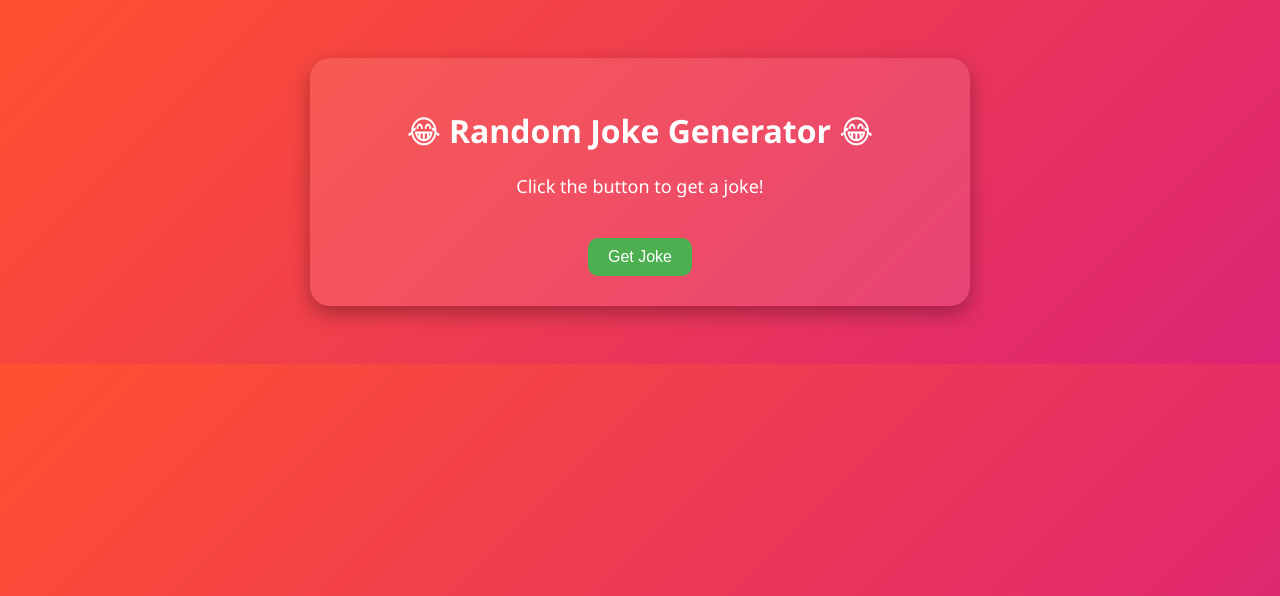
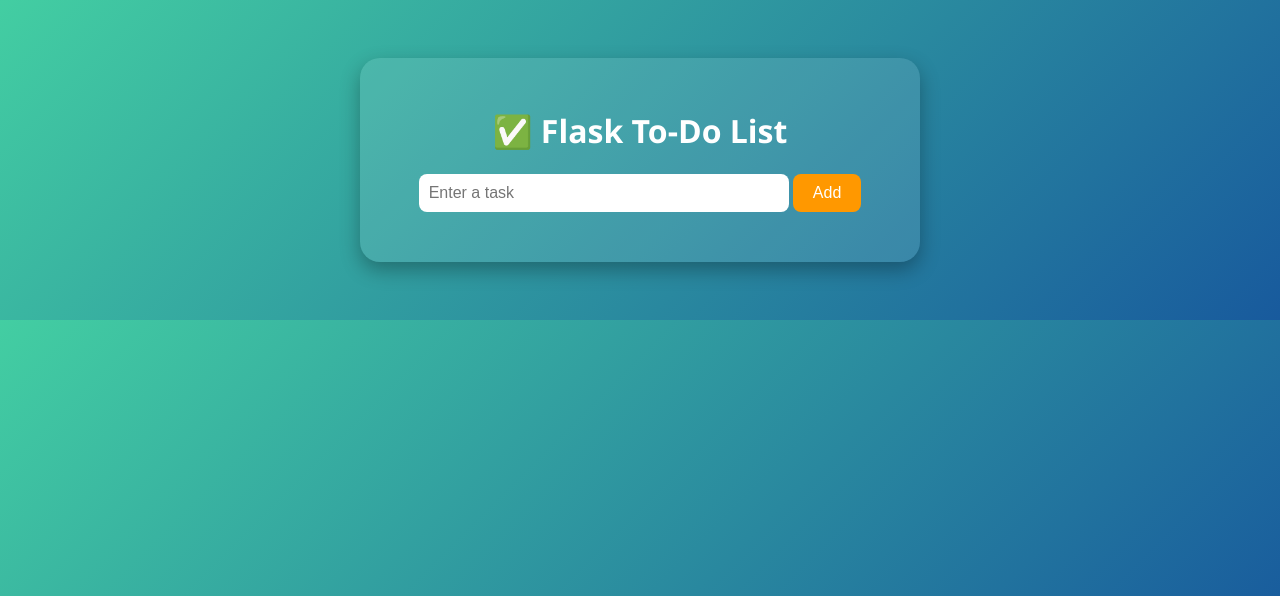
Before and after one commit to ragav1n/wic-azure, a Flask app: page / in a window 1280 px wide. Shown: the top 596 px of the page. Run offline with Flask 3, Linux system fonts and the light colour scheme; data that the repository does not hold is empty.

Commit message:
Updated Todo List

```diff
--- a/app.py
+++ b/app.py
@@ -1,24 +1,41 @@
-from flask import Flask, render_template, jsonify
-import random
+from flask import Flask, render_template, jsonify, request
 
 app = Flask(__name__)
 
-jokes = [
-    {"setup": "Why don’t scientists trust atoms?", "punchline": "Because they make up everything!"},
-    {"setup": "Why did the math book look sad?", "punchline": "Because it had too many problems."},
-    {"setup": "Why can’t your nose be 12 inches long?", "punchline": "Because then it would be a foot!"},
-    {"setup": "Why was the computer cold?", "punchline": "Because it left its Windows open."},
-    {"setup": "Why did the scarecrow win an award?", "punchline": "Because he was outstanding in his field!"}
-]
+# In-memory task storage
+tasks = []
 
 @app.route("/")
 def home():
     return render_template("index.html")
 
-@app.route("/joke")
-def get_joke():
-    joke = random.choice(jokes)
-    return jsonify(joke)
+@app.route("/tasks", methods=["GET"])
+def get_tasks():
+    return jsonify(tasks)
+
+@app.route("/tasks", methods=["POST"])
+def add_task():
+    data = request.get_json()
+    task_text = data.get("task", "").strip()
+    if task_text:
+        task = {"id": len(tasks) + 1, "task": task_text, "done": False}
+        tasks.append(task)
+        return jsonify(task), 201
+    return jsonify({"error": "Task cannot be empty"}), 400
+
+@app.route("/tasks/<int:task_id>/toggle", methods=["PUT"])
+def toggle_task(task_id):
+    for task in tasks:
+        if task["id"] == task_id:
+            task["done"] = not task["done"]
+            return jsonify(task)
+    return jsonify({"error": "Task not found"}), 404
+
+@app.route("/tasks/<int:task_id>", methods=["DELETE"])
+def delete_task(task_id):
+    global tasks
+    tasks = [task for task in tasks if task["id"] != task_id]
+    return jsonify({"message": "Task deleted"})
 
 if __name__ == "__main__":
     app.run(host="0.0.0.0", port=5001, debug=True)
--- a/templates/index.html
+++ b/templates/index.html
@@ -2,11 +2,11 @@
 <html lang="en">
 <head>
     <meta charset="UTF-8">
-    <title>😂 Random Joke App</title>
+    <title>✅ To-Do List App</title>
     <style>
         body {
             font-family: 'Segoe UI', Tahoma, sans-serif;
-            background: linear-gradient(135deg, #ff512f, #dd2476);
+            background: linear-gradient(135deg, #43cea2, #185a9d);
             color: white;
             text-align: center;
             padding: 50px;
@@ -15,45 +15,103 @@
             background: rgba(255, 255, 255, 0.1);
             border-radius: 20px;
             padding: 30px;
-            max-width: 600px;
+            max-width: 500px;
             margin: auto;
             box-shadow: 0 8px 20px rgba(0,0,0,0.3);
         }
+        input {
+            padding: 10px;
+            width: 70%;
+            border-radius: 8px;
+            border: none;
+            font-size: 16px;
+        }
         button {
-            background: #4CAF50;
+            background: #ff9800;
             border: none;
             padding: 10px 20px;
-            margin-top: 20px;
-            border-radius: 10px;
+            border-radius: 8px;
             font-size: 16px;
             color: white;
             cursor: pointer;
             transition: 0.3s;
         }
         button:hover {
-            background: #45a049;
+            background: #e68900;
             transform: scale(1.05);
         }
-        #joke {
-            font-size: 18px;
-            font-weight: 500;
-            margin: 20px 0;
+        ul {
+            list-style: none;
+            padding: 0;
+            margin-top: 20px;
+        }
+        li {
+            background: rgba(0, 0, 0, 0.3);
+            margin: 8px 0;
+            padding: 10px;
+            border-radius: 8px;
+            display: flex;
+            justify-content: space-between;
+            align-items: center;
+        }
+        .done {
+            text-decoration: line-through;
+            opacity: 0.7;
         }
     </style>
 </head>
 <body>
     <div class="card">
-        <h1>😂 Random Joke Generator 😂</h1>
-        <p id="joke">Click the button to get a joke!</p>
-        <button onclick="getJoke()">Get Joke</button>
+        <h1>✅ Flask To-Do List</h1>
+        <input type="text" id="taskInput" placeholder="Enter a task">
+        <button onclick="addTask()">Add</button>
+        <ul id="taskList"></ul>
     </div>
 
     <script>
-        async function getJoke() {
-            const response = await fetch("https://official-joke-api.appspot.com/random_joke");
-            const data = await response.json();
-            document.getElementById("joke").innerText = data.setup + " - " + data.punchline;
+        async function loadTasks() {
+            const res = await fetch("/tasks");
+            const tasks = await res.json();
+            const list = document.getElementById("taskList");
+            list.innerHTML = "";
+            tasks.forEach(task => {
+                const li = document.createElement("li");
+                li.innerHTML = `
+                    <span class="${task.done ? 'done' : ''}" onclick="toggleTask(${task.id})">
+                        ${task.task}
+                    </span>
+                    <button onclick="deleteTask(${task.id})">❌</button>
+                `;
+                list.appendChild(li);
+            });
         }
+
+        async function addTask() {
+            const input = document.getElementById("taskInput");
+            const task = input.value.trim();
+            if (task === "") return;
+
+            await fetch("/tasks", {
+                method: "POST",
+                headers: { "Content-Type": "application/json" },
+                body: JSON.stringify({ task })
+            });
+            input.value = "";
+            loadTasks();
+        }
+
+        async function toggleTask(id) {
+            await fetch(`/tasks/${id}/toggle`, { method: "PUT" });
+            loadTasks();
+        }
+
+        async function deleteTask(id) {
+            await fetch(`/tasks/${id}`, { method: "DELETE" });
+            loadTasks();
+        }
+
+        // Load tasks on page load
+        loadTasks();
     </script>
 </body>
 </html>
```
